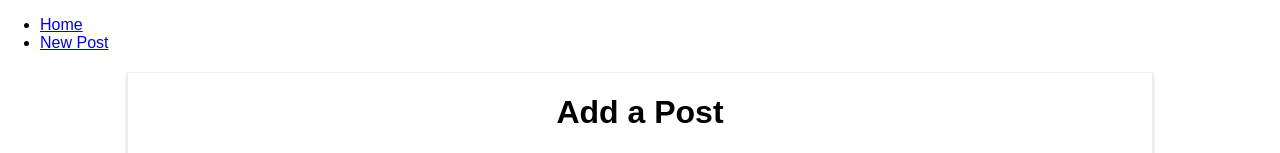
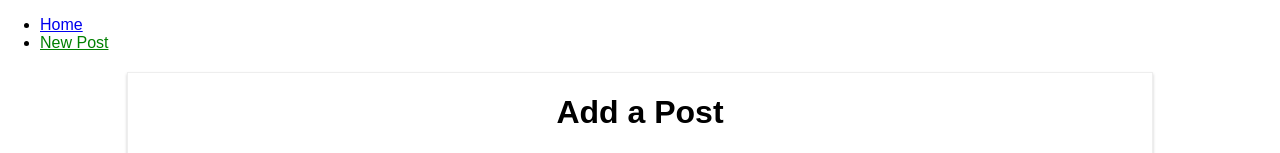
Before and after one commit to sachdeva2008/react-http, a React (Create React App) app: page /new-post in a window 1280 px wide. Shown: the top 153 px of the page. Built offline with nearby package versions, Linux system fonts and the light colour scheme.

Commit message:
replaced link with navlink so that we can use css properties in it

```diff
--- a/src/containers/Blog/Blog.css
+++ b/src/containers/Blog/Blog.css
@@ -5,3 +5,5 @@
     width: 80%;
     margin: auto;
 }
+
+header a.active{color:green}
--- a/src/containers/Blog/Blog.js
+++ b/src/containers/Blog/Blog.js
@@ -1,7 +1,7 @@
 import React, { Component } from 'react';
 import axios from 'axios';
 
-import {Route,Link} from 'react-router-dom';
+import {Route,NavLink} from 'react-router-dom';
 
 import './Blog.css';
 
@@ -16,10 +16,10 @@
               <header>
                 <nav>
                   <ul>
-                    <li><Link to='/'>Home</Link></li>
-                    <li><Link to={{
+                    <li><NavLink to='/'exact>Home</NavLink></li>
+                    <li><NavLink to={{
                       pathname:'/new-post'
-                    }}>New Post</Link></li>
+                    }}>New Post</NavLink></li>
                   </ul>
                 </nav>
               </header>
```
